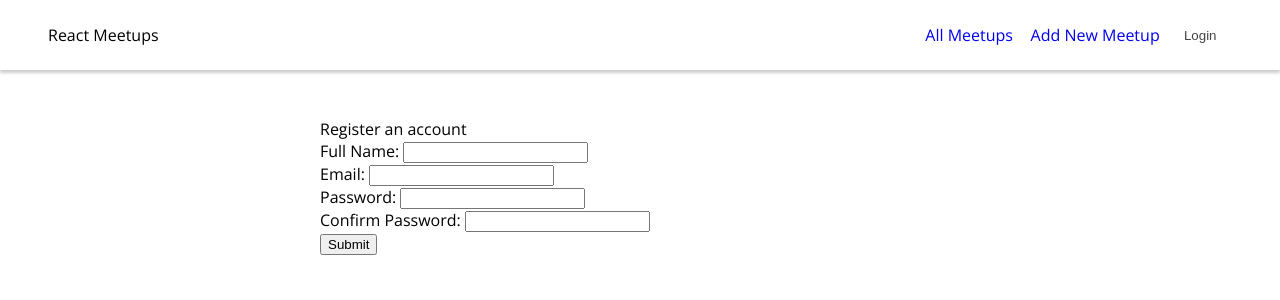
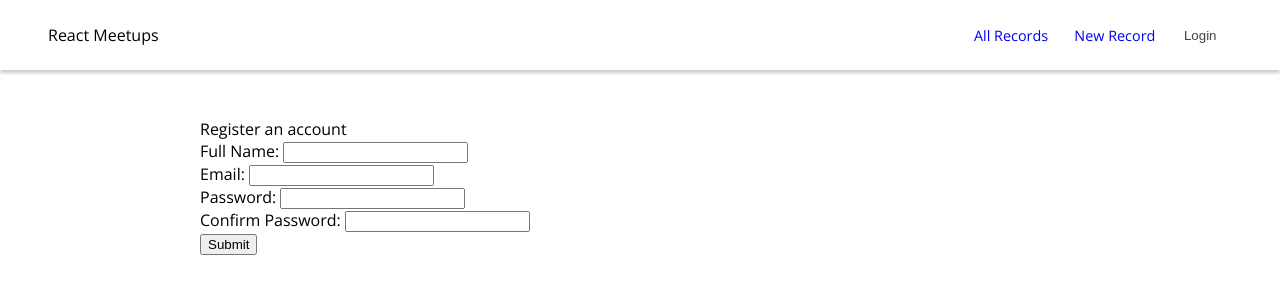
Before and after one commit to yanmoenaing118/nextjs-mongodb-auth, a Next.js app: page /register in a window 1280 px wide. Shown: the top 300 px of the page. Built offline with nearby package versions, Linux system fonts and the light colour scheme; no server answers.

Commit message:
style records

```diff
--- a/components/meetup/MeetupItem.module.css
+++ b/components/meetup/MeetupItem.module.css
@@ -4,7 +4,7 @@
 
 .image {
   width: 100%;
-  height: 20rem;
+  /* height: 20rem; */
   overflow: hidden;
   border-top-right-radius: 6px;
   border-top-left-radius: 6px;
--- a/components/meetup/MeetupList.module.css
+++ b/components/meetup/MeetupList.module.css
@@ -2,4 +2,5 @@
   list-style: none;
   margin: 0;
   padding: 0;
+  width: 100%;
 }
--- a/layout/Layout.module.css
+++ b/layout/Layout.module.css
@@ -1,5 +1,5 @@
 .main {
   margin: 3rem auto;
   width: 90%;
-  max-width: 40rem;
+  max-width: 880px;
 }
--- a/layout/MainNavigation.js
+++ b/layout/MainNavigation.js
@@ -20,10 +20,14 @@ function MainNavigation() {
       <nav>
         <ul>
           <li>
-            <Link href="/">All Meetups</Link>
+            <Link href="/">
+              <a>All Records</a>
+            </Link>
           </li>
           <li>
-            <Link href="/new-meetup">Add New Meetup</Link>
+            <Link href="/new-meetup">
+              <a>New Record</a>
+            </Link>
           </li>
           <li>
             {!loading && (
@@ -55,7 +59,15 @@ function MainNavigation() {
         ul li {
           margin: 0.55em;
         }
+        ul li a {
+          font-size: 0.9rem;
+          transition: all 0.1s ease;
+          padding: 0.3em;
+        }
 
+        ul li a:hover {
+          box-shadow: 0 3px 3px rgba(0, 0, 0, 0.1);
+        }
         button {
           border: none;
           background: #fff;
--- a/layout/MainNavigation.module.css
+++ b/layout/MainNavigation.module.css
@@ -23,12 +23,12 @@
 }
 
 .header li {
-  margin-left: 3rem;
+  margin-left: 1rem;
 }
 
-.header a {
+.header li a {
   text-decoration: none;
-  font-size: 1.5rem;
+  font-size: 0rem;
   color: #fcb8d2;
 }
 
--- a/pages/register.js
+++ b/pages/register.js
@@ -12,7 +12,7 @@ export default function LoginPage() {
 
   const router = useRouter();
 
-  const { user, mutate } = useToken();
+  const { mutate } = useToken();
 
   async function submitHandler(e) {
     e.preventDefault();
```
Also changed, not shown: components/meetup/MeetupList.js (+8 -0 lines).
